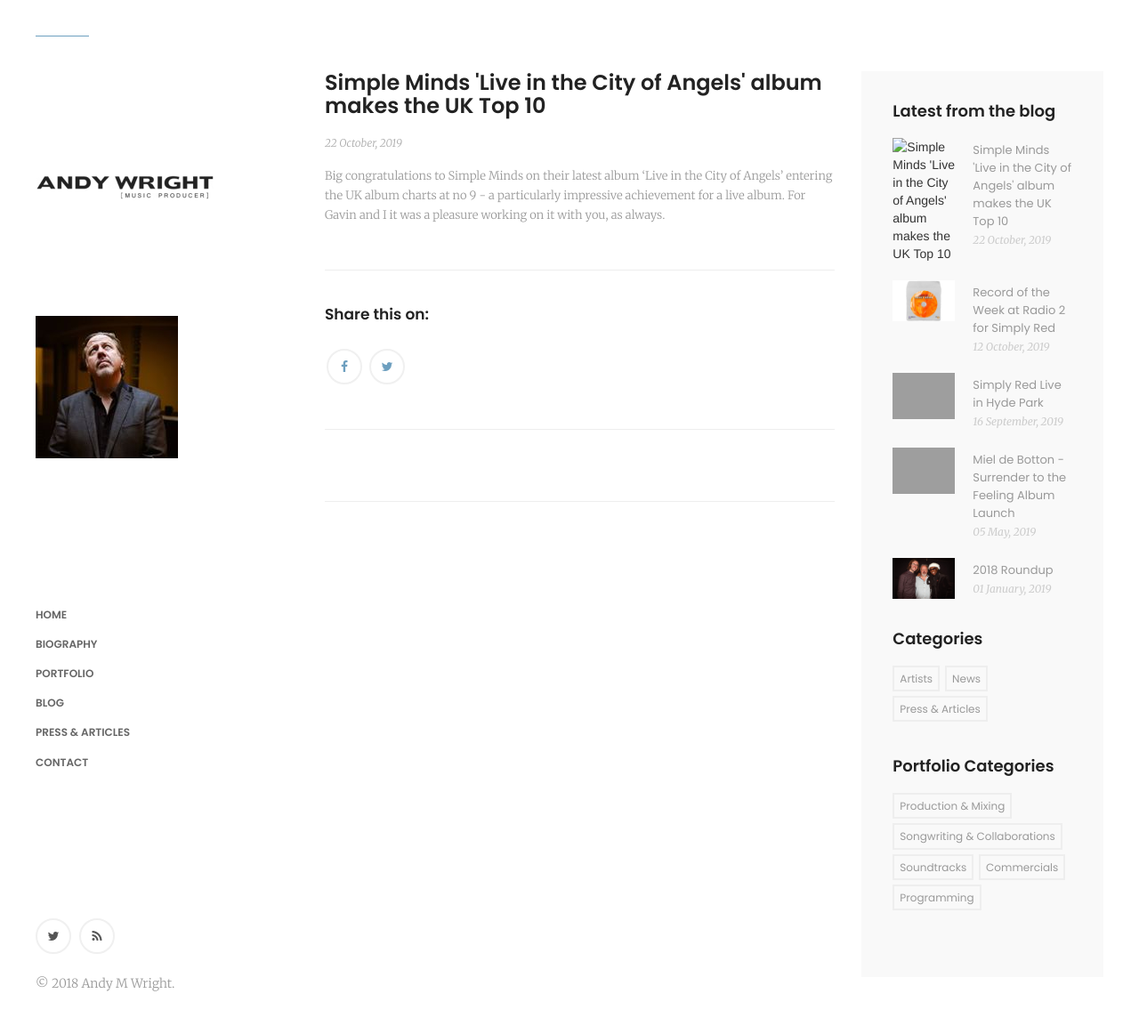
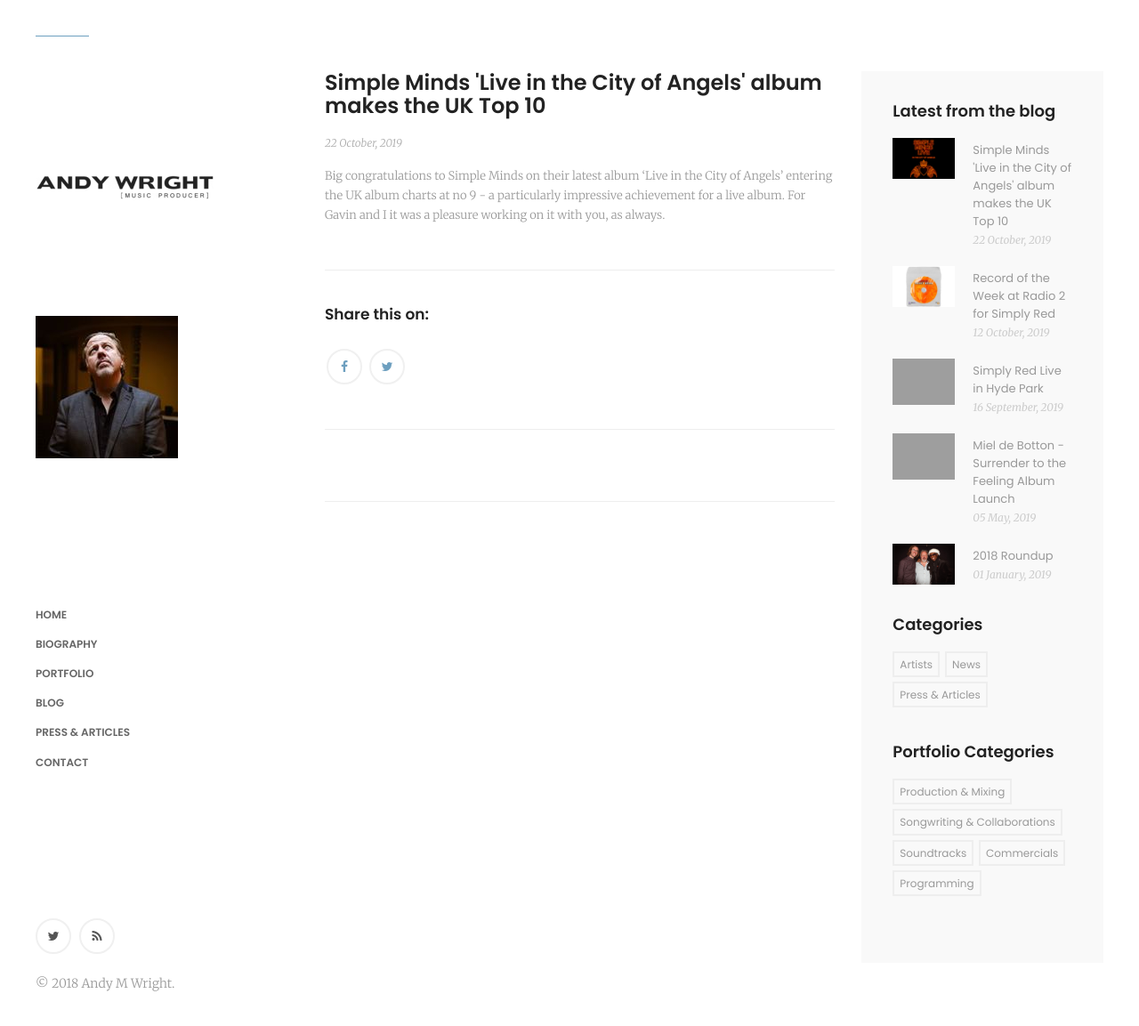
Before and after one commit to andywrightmusic/andywrightmusic.github.io, a Jekyll site: the page built from collections/_posts/2019-10-22-simple-minds-live-in-the-city-of-angels-album-makes-the-uk-top-10.md, in a window 1280 px wide and 1198 px high. Shown: the top 1153 px of the window at 89% size. Built offline with Jekyll 4.4.1, drawn with Linux system fonts in a browser that asks for light colours; comment, search, counter and statistics services are not loaded; grey boxes are pictures that could not be loaded.

Commit message:
Image back up and running

```diff
--- a/collections/_posts/2019-10-22-simple-minds-live-in-the-city-of-angels-album-makes-the-uk-top-10.md
+++ b/collections/_posts/2019-10-22-simple-minds-live-in-the-city-of-angels-album-makes-the-uk-top-10.md
@@ -3,7 +3,7 @@
 title: Simple Minds 'Live in the City of Angels' album makes the UK Top 10
 categories: news
 date: 2019-10-22 09:00:00 +0300
-# thumb: /assets/img/posts/simple-minds-live-in-the-city-of-angels.png
+thumb: /assets/img/posts/simple-minds-live-in-the-city-of-angels.png
 tags: []
 keywords: []
 image:
```
